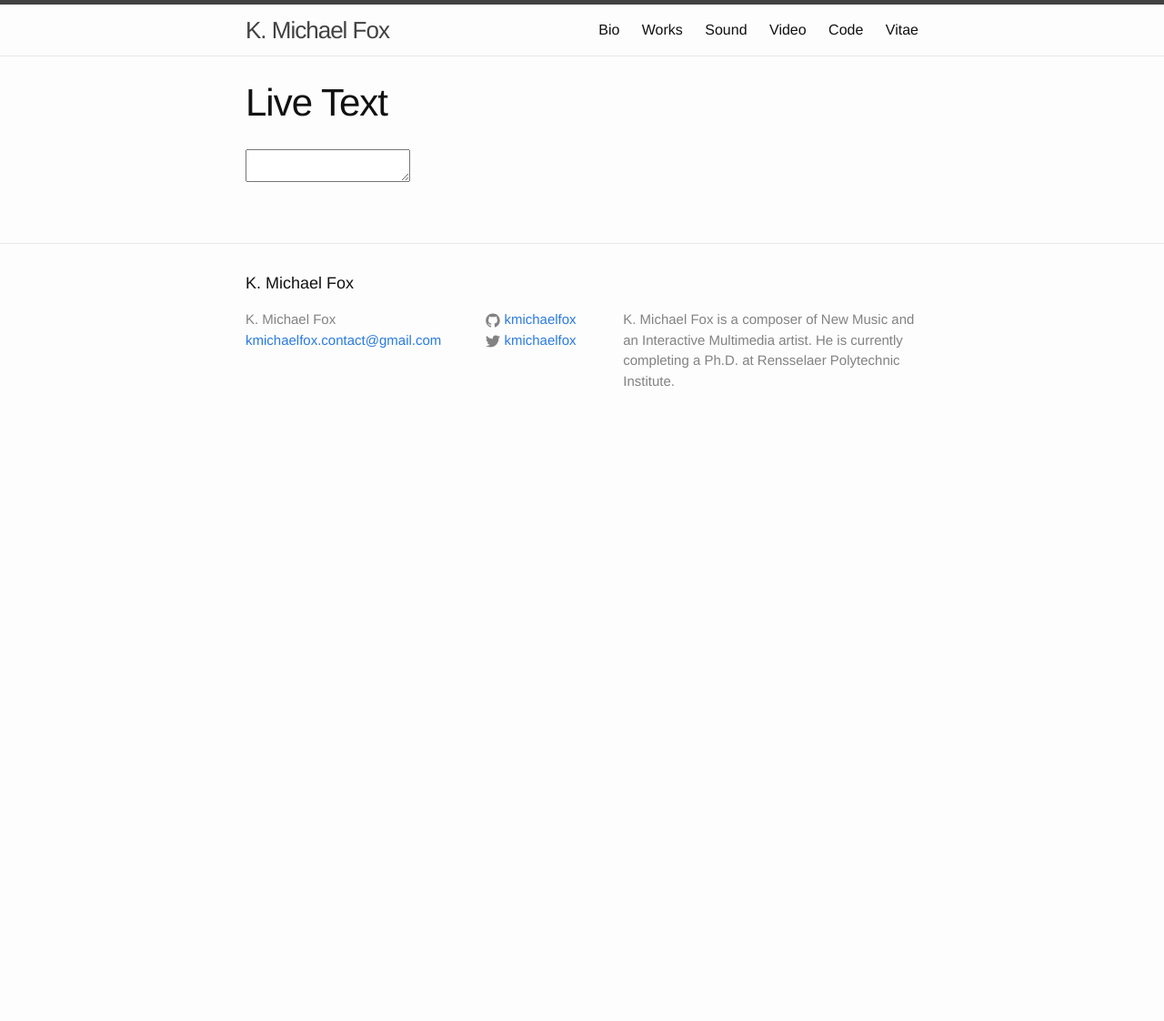
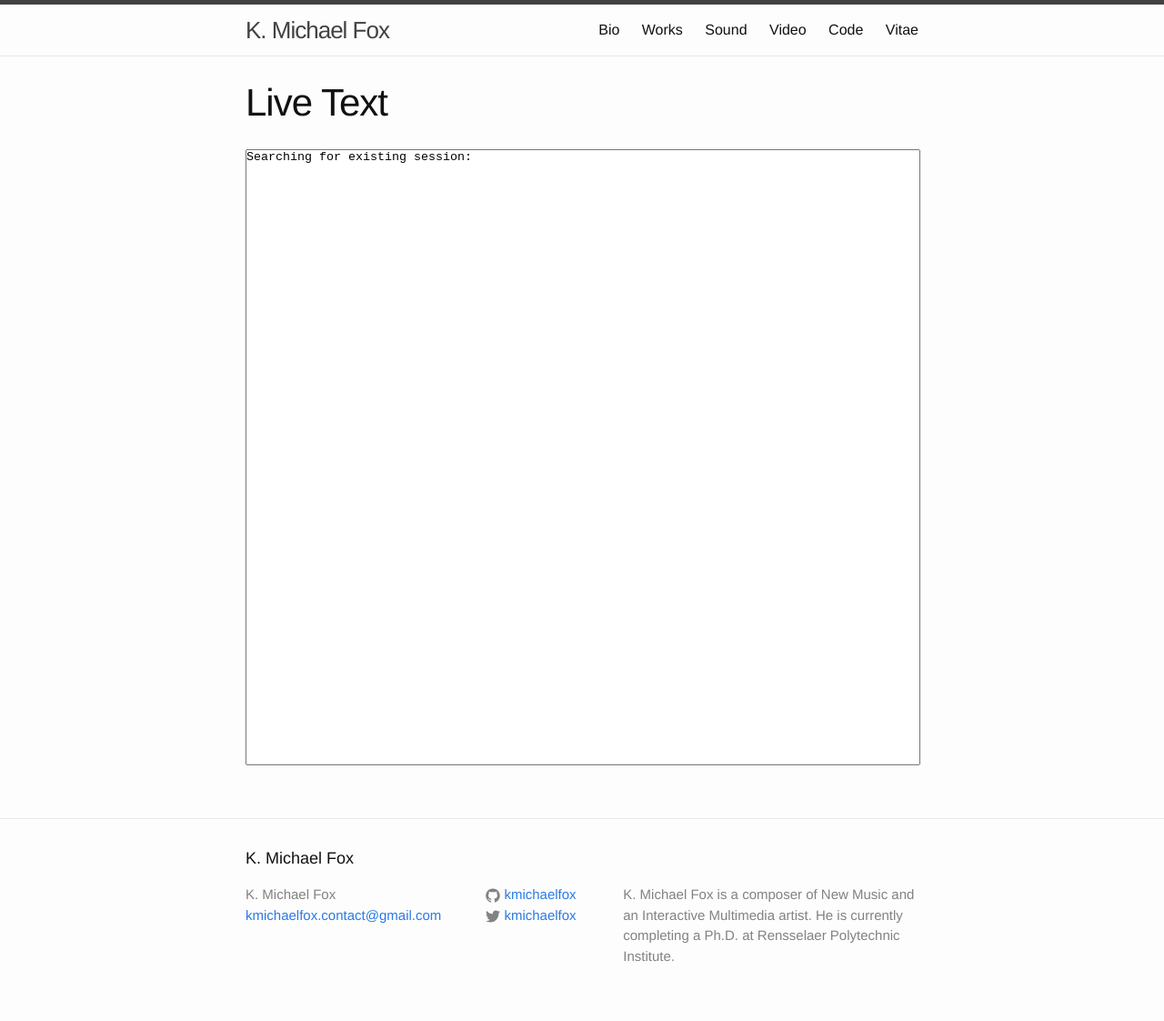
Before and after one commit to kmichaelfox/kmichaelfox.github.io, a Jekyll site: the page built from live_text.md, in a window 1280 px wide. Shown: the whole page at 91% size. Built offline with Jekyll 4.4.1, drawn with Linux system fonts in a browser that asks for light colours; nearby versions of some CDN libraries; before the commit the page ends 900 px from its top, so only the background shows below that.

Commit message:
tweaks to the live_text page

```diff
--- a/_sass/_base.scss
+++ b/_sass/_base.scss
@@ -187,6 +187,30 @@
     }
 }
 
+/**
+ * Live Text Content Stream
+ */
+#content-stream, #content-stream-textarea {
+  margin: 0;
+  padding: 0;
+  height: 75vh;
+  width: 100%;
+  resize: none;
+}
+
+#content-stream-textarea {
+  outline: none;
+}
+
+#content-stream-info {
+  margin: 0;
+  padding: 0;
+  width: 100%;
+  font-style: italic;
+  font-size: x-small;
+  font-color: grey;
+  text-align: right;
+}
 
 
 /**
```
Also changed, not shown: live_text.md (+17 -5 lines), favicon.ico (added).
